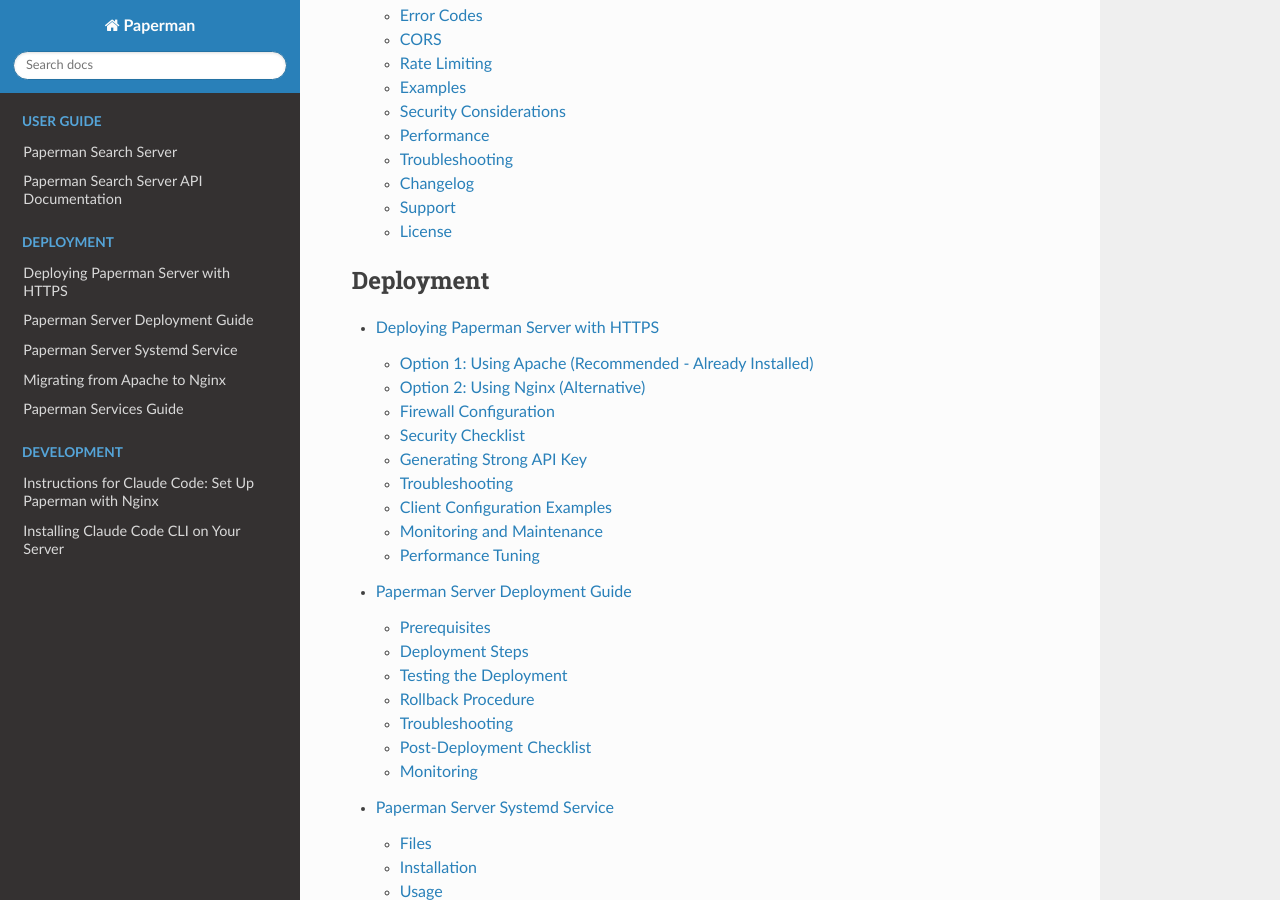
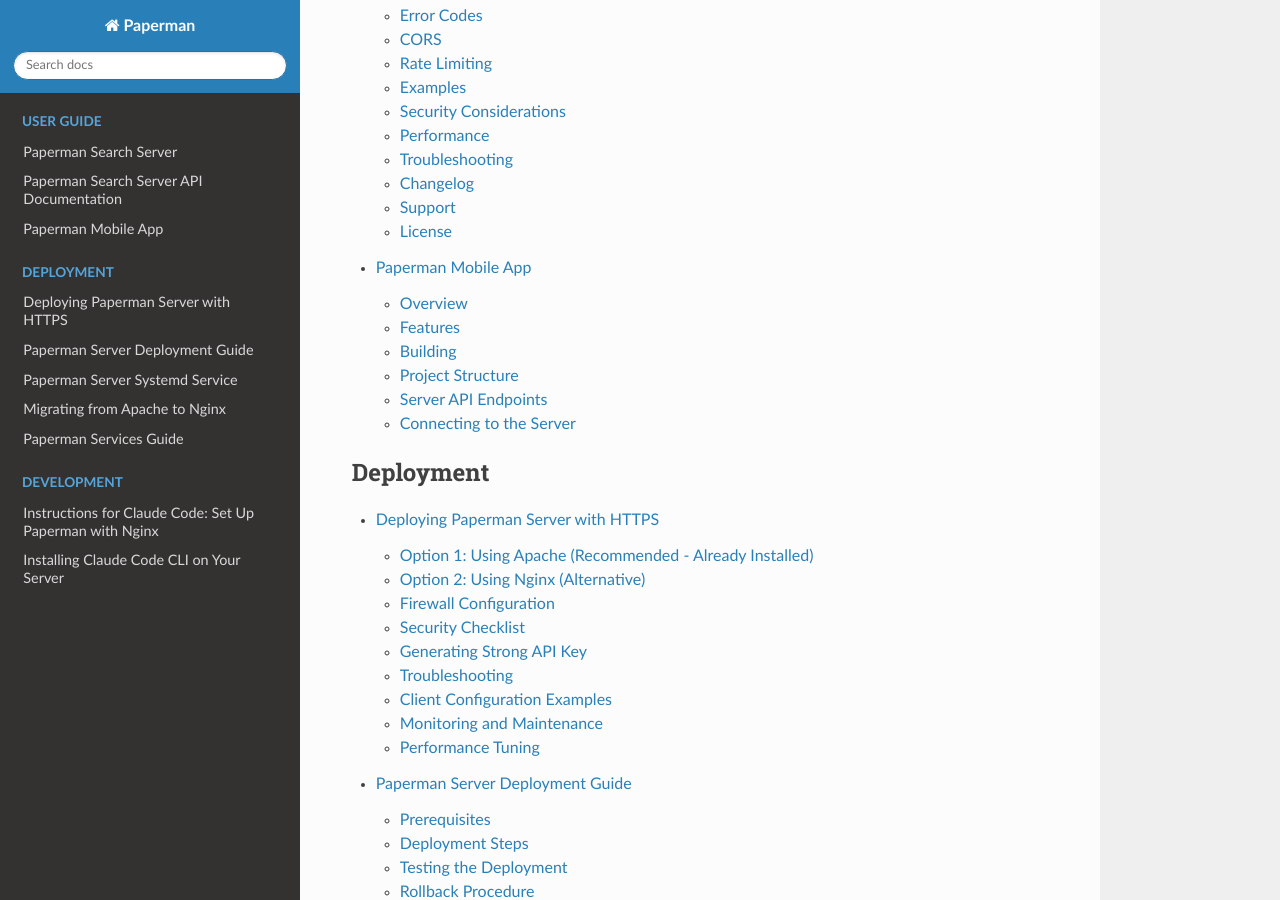
Before and after one commit to sjg20/paperman, a Sphinx documentation site: the page built from doc/index.rst, in a window 1280 px wide and 900 px high, scrolled down 1298 px. Built offline with Sphinx 7.4.7 and the Read the Docs theme 3.1.0, drawn with Linux system fonts in a browser that asks for light colours; some of the changed lines change nothing that is shown.

Commit message:
doc: Add Flutter app page to Sphinx documentation
The mobile app has a README but no corresponding page in the Sphinx
docs published on Read the Docs. Add doc/app.rst covering the app
overview, features, build instructions, project structure, server API
endpoints and connection flow. Include it in the User Guide toctree
alongside the server and API pages.

Co-developed-by: Claude Opus 4.6 <noreply@anthropic.com>

```diff
--- /dev/null
+++ b/doc/app.rst
@@ -0,0 +1,102 @@
+Paperman Mobile App
+====================
+
+A Flutter app for browsing and viewing documents on a paperman server.
+
+Overview
+--------
+
+The Paperman mobile app provides a convenient way to access your paper
+repositories from an Android device. It connects to a running paperman
+server and lets you browse directories, search for documents, and view
+files as PDFs. The server converts .max, .jpg and .tiff files to PDF on
+the fly, so all document types are viewable directly in the app.
+
+Features
+--------
+
+-  **Browse** directories with thumbnails, breadcrumb navigation and
+   pull-to-refresh
+-  **Search** documents across the whole repository or within the current
+   directory
+-  **View** documents as PDF (server converts .max, .jpg, .tiff on the fly)
+-  **Multiple repositories** with a switcher in the toolbar
+-  **HTTP Basic Auth** for servers behind nginx authentication
+-  **Dark mode** follows the system theme
+-  Credentials and server URL saved locally for auto-reconnect
+
+Building
+--------
+
+Requires Flutter SDK (tested with 3.41.x) and the Android SDK.
+
+.. code:: bash
+
+   cd app
+   flutter pub get
+   flutter build apk --debug
+
+The APK is written to ``build/app/outputs/flutter-apk/app-debug.apk``.
+
+You can also build the app from the top-level directory:
+
+.. code:: bash
+
+   make app
+
+Project Structure
+-----------------
+
+::
+
+   lib/
+     main.dart                  Entry point, Provider setup, theme
+     models/models.dart         Data classes (Repository, FileEntry, etc.)
+     services/api_service.dart  REST client for all paperman endpoints
+     screens/
+       connection_screen.dart   Server URL + credentials input
+       browse_screen.dart       Directory listing with breadcrumbs
+       search_screen.dart       Full-text search
+       viewer_screen.dart       PDF viewer with page navigation
+     widgets/
+       file_tile.dart           Thumbnail + filename list item
+       directory_tile.dart      Folder list item
+
+Server API Endpoints
+--------------------
+
+The app talks to the following paperman server endpoints:
+
+.. list-table::
+   :header-rows: 1
+   :widths: 20 80
+
+   * - Endpoint
+     - Purpose
+   * - ``/status``
+     - Health check
+   * - ``/repos``
+     - List repositories
+   * - ``/browse``
+     - List directories and files
+   * - ``/search``
+     - Search by filename
+   * - ``/file``
+     - Download or convert a file to PDF
+   * - ``/thumbnail``
+     - Get a JPEG thumbnail for a file page
+
+See :doc:`api` for full details on each endpoint.
+
+Connecting to the Server
+------------------------
+
+1. Start the paperman server (see :doc:`server`)
+2. Open the app and enter the server URL
+   (e.g. ``http://192.168.1.10:8080``)
+3. If the server is behind nginx with HTTP Basic Auth, enter the
+   username and password
+4. Tap **Connect** -- the app checks ``/status`` to verify the server is
+   reachable
+5. Browse repositories and directories, search for documents, or tap a
+   file to view it as PDF
--- a/doc/index.rst
+++ b/doc/index.rst
@@ -32,6 +32,7 @@
 
    server
    api
+   app
 
 .. toctree::
    :maxdepth: 2
```
